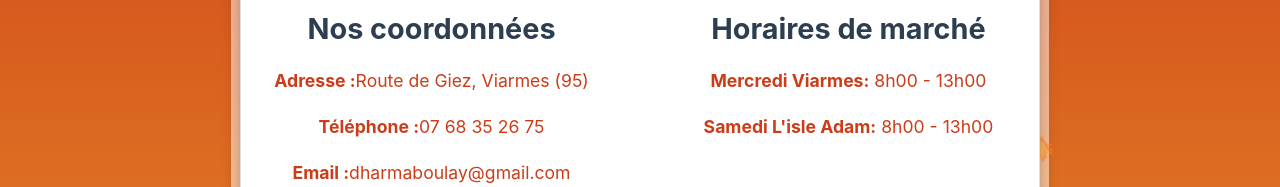
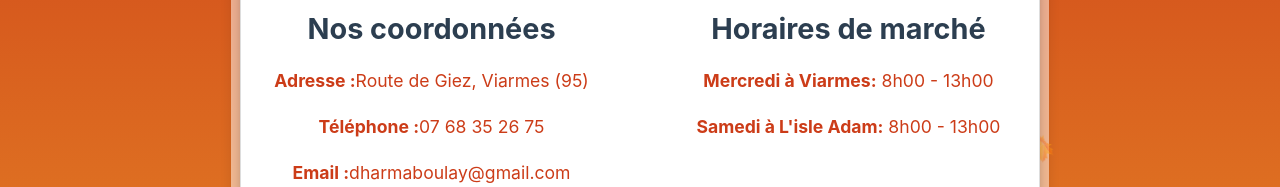
Before and after one commit to SukiTsu/Projet-Patissesie, a React (Vite) app: page /contact in a window 1280 px wide. Shown: the part 279-466 px from the top of the page. Built offline with nearby package versions, Linux system fonts and the light colour scheme; no server answers.

Commit message:
Correction texte

```diff
--- a/src/components/sendMail.tsx
+++ b/src/components/sendMail.tsx
@@ -22,7 +22,7 @@ const SendMail: React.FC<Props> = ({formData}) => {
 
   return (
     <form onSubmit={handleSendEmail}>
-        <p>Ouvire la boîte mail avec un contenu déjà remplit pour l'envoie de la commande ?</p>
+        <p>Ouvrir la boîte mail avec un contenu déjà remplit pour l'envoie de la commande ?</p>
         <button type="submit" className='bt send-mail'>Ouvrir la boîte mail</button>
     </form>
   );
--- a/src/page/contact/contact.tsx
+++ b/src/page/contact/contact.tsx
@@ -20,8 +20,8 @@ const Contact =({}) => {
 
                 <div className="contact-hours">
                     <h2>Horaires de marché</h2>
-                    <p><strong>Mercredi Viarmes:</strong> 8h00 - 13h00</p>
-                    <p><strong>Samedi L'isle Adam:</strong> 8h00 - 13h00</p>
+                    <p><strong>Mercredi à Viarmes:</strong> 8h00 - 13h00</p>
+                    <p><strong>Samedi à L'isle Adam:</strong> 8h00 - 13h00</p>
                 </div>
             </div>
 
--- a/src/page/design/composition.tsx
+++ b/src/page/design/composition.tsx
@@ -10,8 +10,6 @@ const TEXTURE = [
 
 const SAVEUR = [
     { value: 'vanille', label: 'Vanille' },
-    { value: 'chocolat', label: 'Chocolat' },
-    { value: 'fraise', label: 'Fraise' },
     { value: 'chocolat-noir', label: 'Chocolat noir' },
     { value: 'chocolat-lait', label: 'Chocolat lait' },
     { value: 'chocolat-blanc', label: 'Chocolat blanc' },
```
